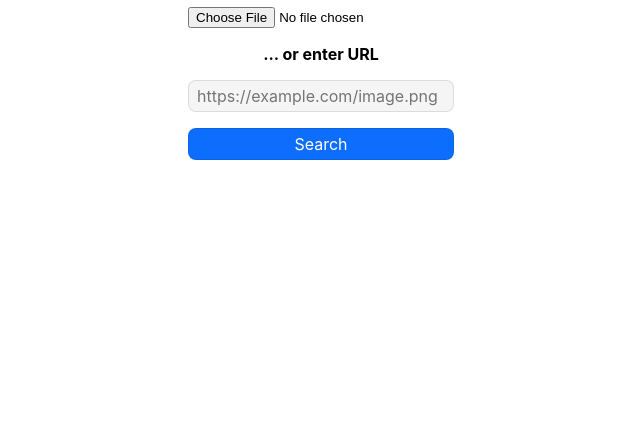
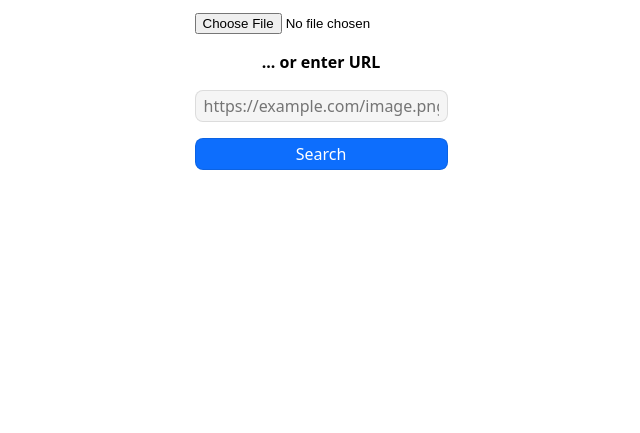
Before and after one commit to keupoz/GoogleReverse, a website: page index.html in a window 1280 px wide. Shown: the part 367-800 px from the top of the page, without its empty margins (319-959 px from the left). Drawn offline with Linux system fonts and the light colour scheme.

Commit message:
Added system-ui font family

```diff
--- a/index.css
+++ b/index.css
@@ -7,8 +7,9 @@
 }
 
 body {
-    font-family: -apple-system, BlinkMacSystemFont, "Segoe UI", Roboto, Oxygen, Ubuntu, Cantarell, "Open Sans",
-        "Helvetica Neue", sans-serif;
+    font-family: system-ui, -apple-system, BlinkMacSystemFont, "Segoe UI", Roboto, Oxygen, Ubuntu, Cantarell,
+        "Open Sans", "Helvetica Neue", sans-serif;
+    line-height: 1.5;
 }
 
 main {
```
